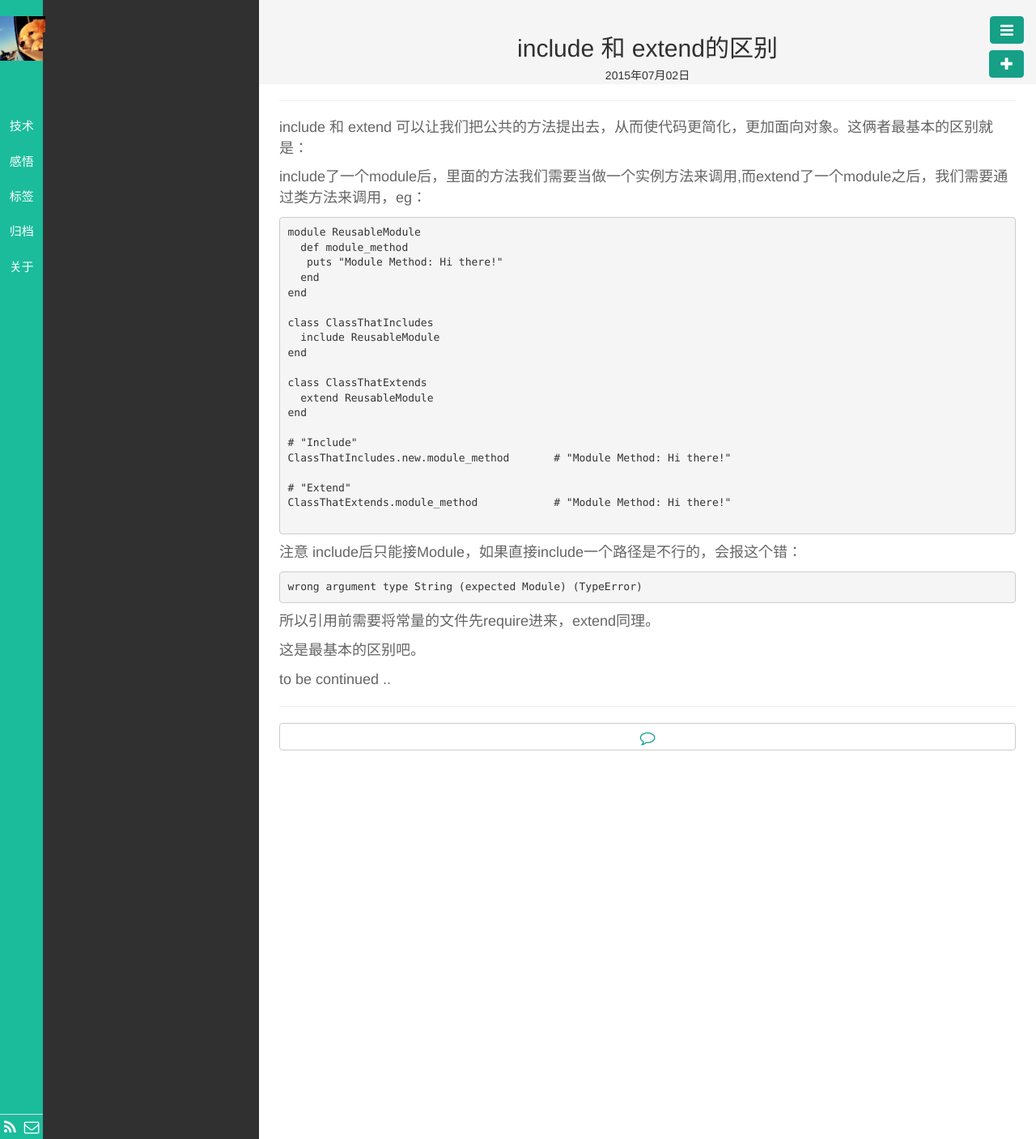
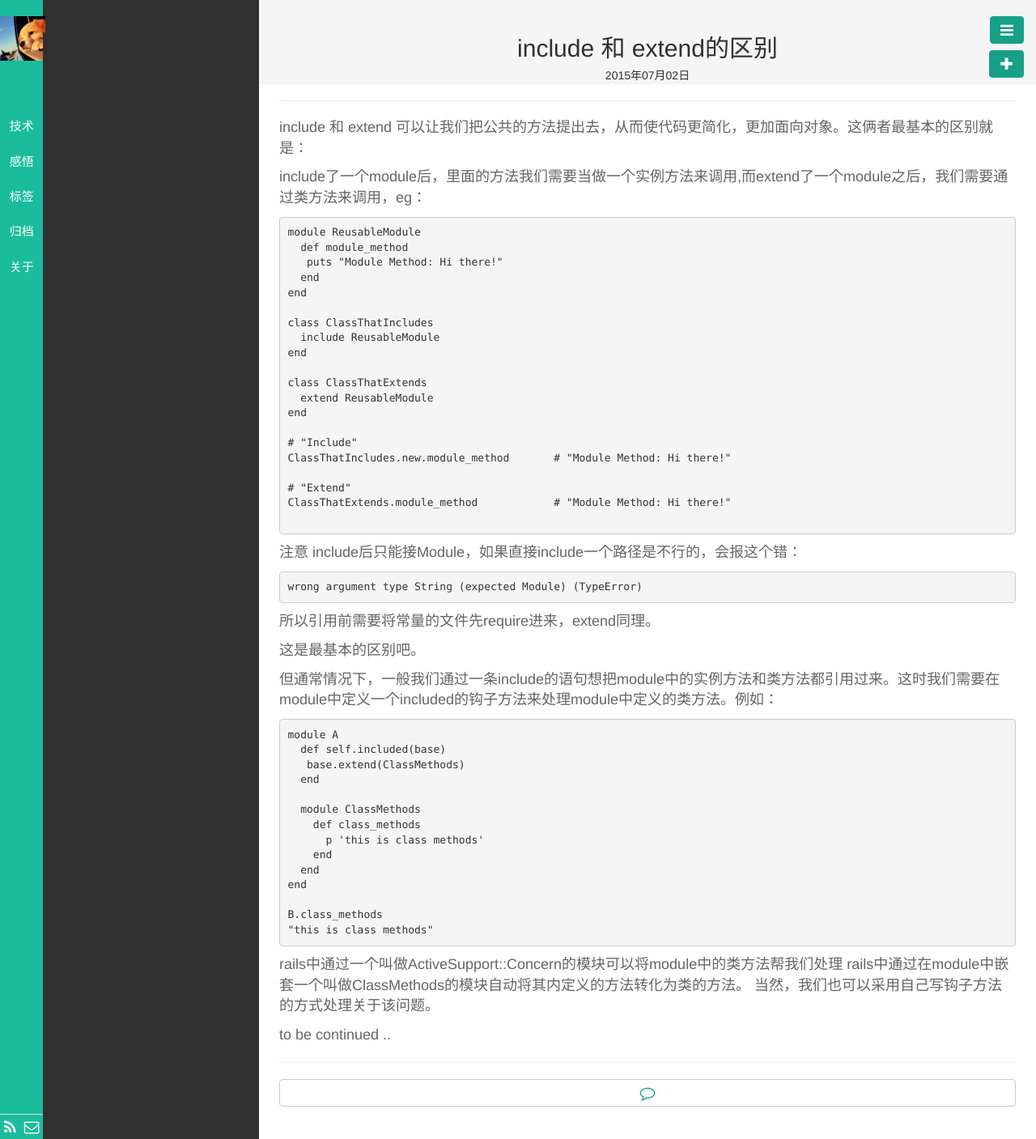
Before and after one commit to llx1105/llx1105.github.io, a Jekyll site: the page built from _posts/技术/2015-07-02-include-and-extend.md, in a window 1280 px wide. Shown: the whole page at 81% size. Built offline with Jekyll 4.4.1, drawn with Linux system fonts in a browser that asks for light colours; nearby versions of some CDN libraries; library files that are not in the unit come from our copies; Markdown is read by kramdown in place of the engine named in the settings.

Commit message:
fix include

````diff
--- a/_posts/技术/2015-07-02-include-and-extend.md
+++ b/_posts/技术/2015-07-02-include-and-extend.md
@@ -44,4 +44,28 @@ wrong argument type String (expected Module) (TypeError)
 
 这是最基本的区别吧。
 
+但通常情况下，一般我们通过一条include的语句想把module中的实例方法和类方法都引用过来。这时我们需要在module中定义一个included的钩子方法来处理module中定义的类方法。例如：
+
+```
+module A
+  def self.included(base)
+   base.extend(ClassMethods)
+  end
+
+  module ClassMethods
+    def class_methods
+      p 'this is class methods'
+    end
+  end
+end
+
+B.class_methods
+"this is class methods"
+```
+
+rails中通过一个叫做ActiveSupport::Concern的模块可以将module中的类方法帮我们处理
+rails中通过在module中嵌套一个叫做ClassMethods的模块自动将其内定义的方法转化为类的方法。
+当然，我们也可以采用自己写钩子方法的方式处理关于该问题。
+
+
 to be continued ..
````
